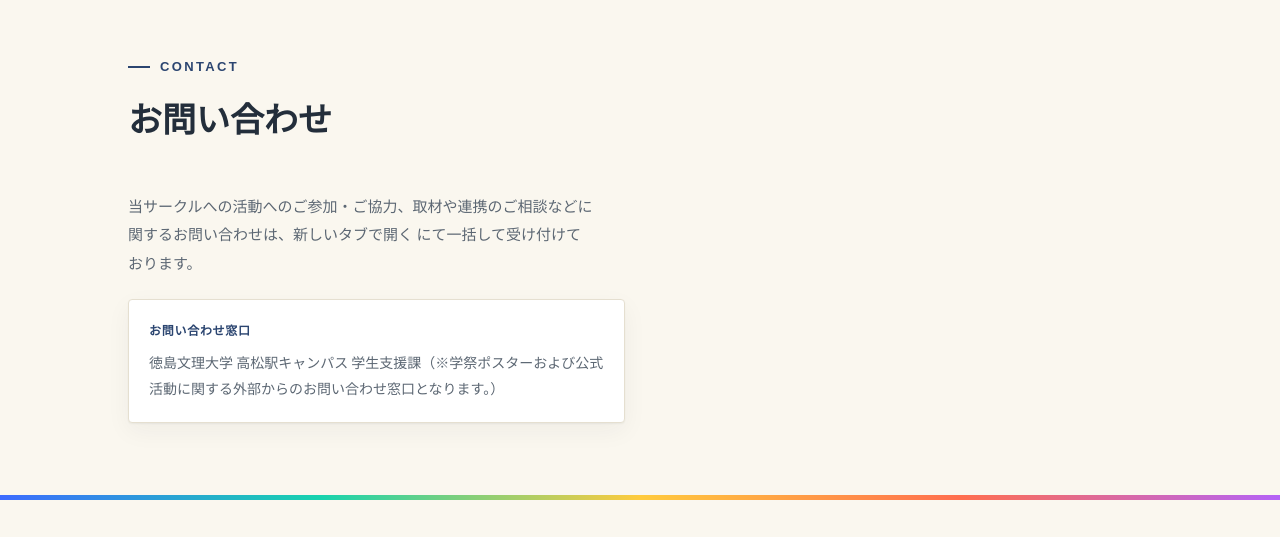
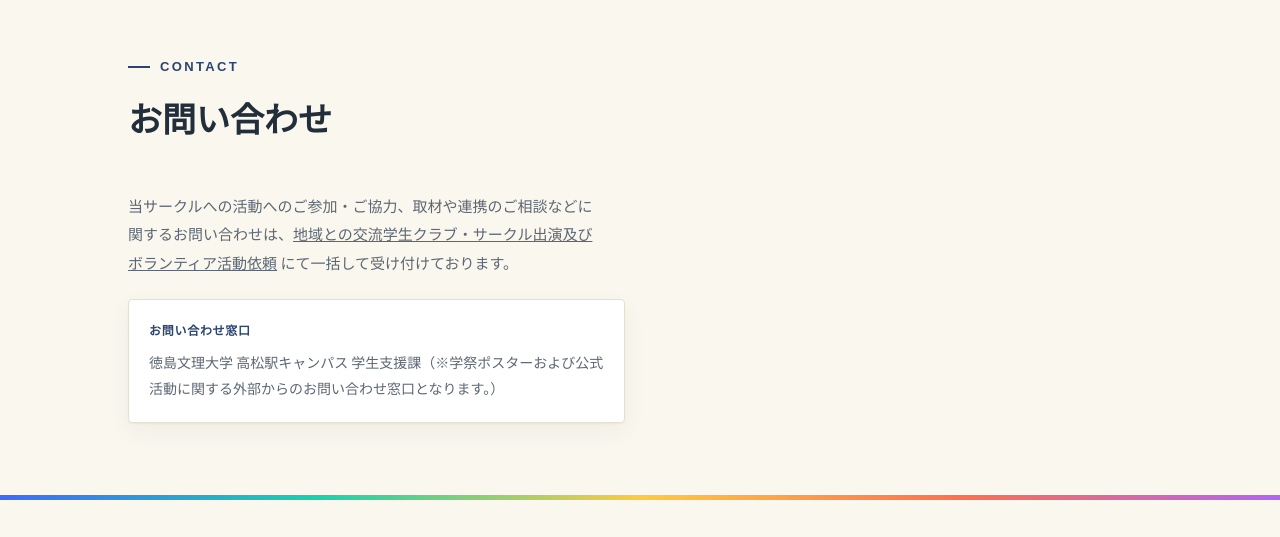
Before and after one commit to tomo05050322/web, a plain HTML site: page index.html in a window 1280 px wide. Shown: the part 7887-8424 px from the top of the page. Drawn offline with Linux system fonts and the light colour scheme; a web font is replaced by a local one.

Commit message:
Update index.html

```diff
--- a/index.html
+++ b/index.html
@@ -930,7 +930,7 @@
         </div>
       </div>
       <p class="contact-lead">
-        当サークルへの活動へのご参加・ご協力、取材や連携のご相談などに関するお問い合わせは、<b<a href="https://www.bunri-u.ac.jp/about/social/request-stu.html" target="_blank" rel="noopener noreferrer">新しいタブで開く</a>
+        当サークルへの活動へのご参加・ご協力、取材や連携のご相談などに関するお問い合わせは、<a href="https://www.bunri-u.ac.jp/about/social/request-stu.html" target="_blank" rel="noopener noreferrer">地域との交流学生クラブ・サークル出演及びボランティア活動依頼</a>
 にて一括して受け付けております。
       </p>
       <div class="contact-card">
```
